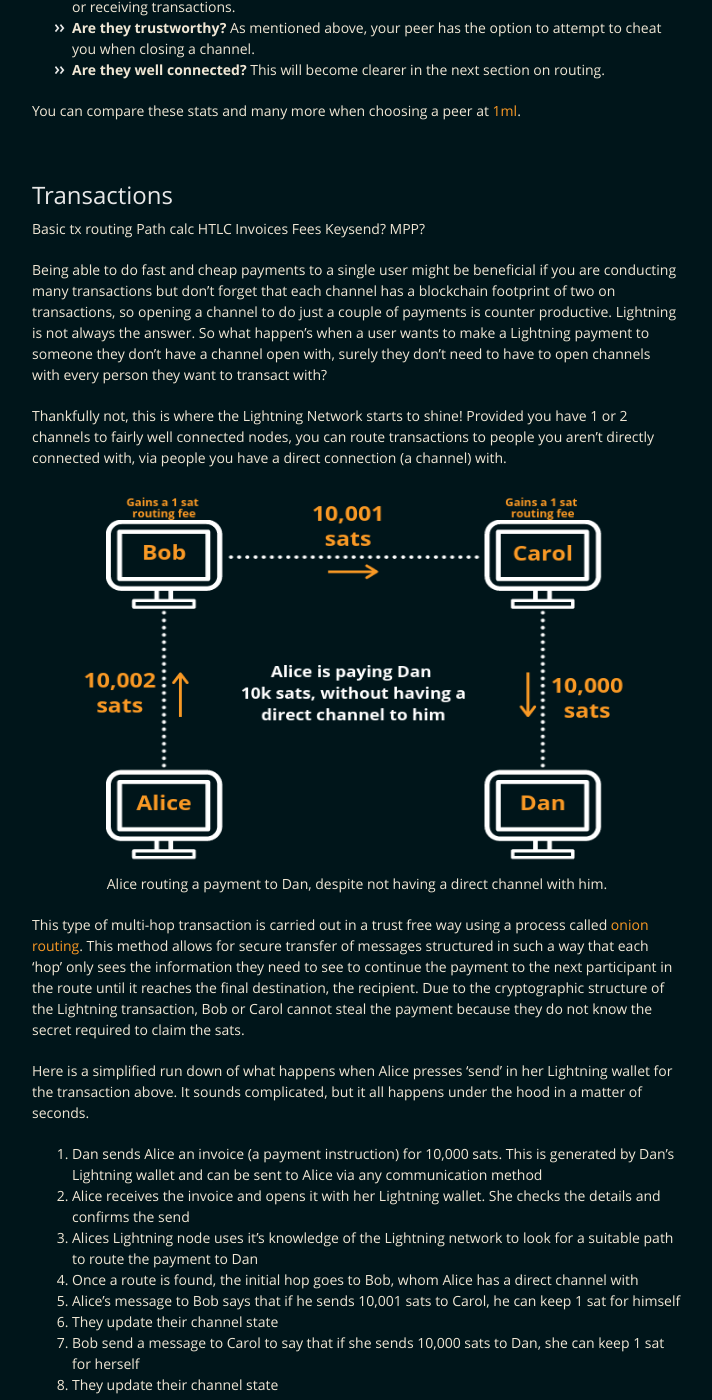
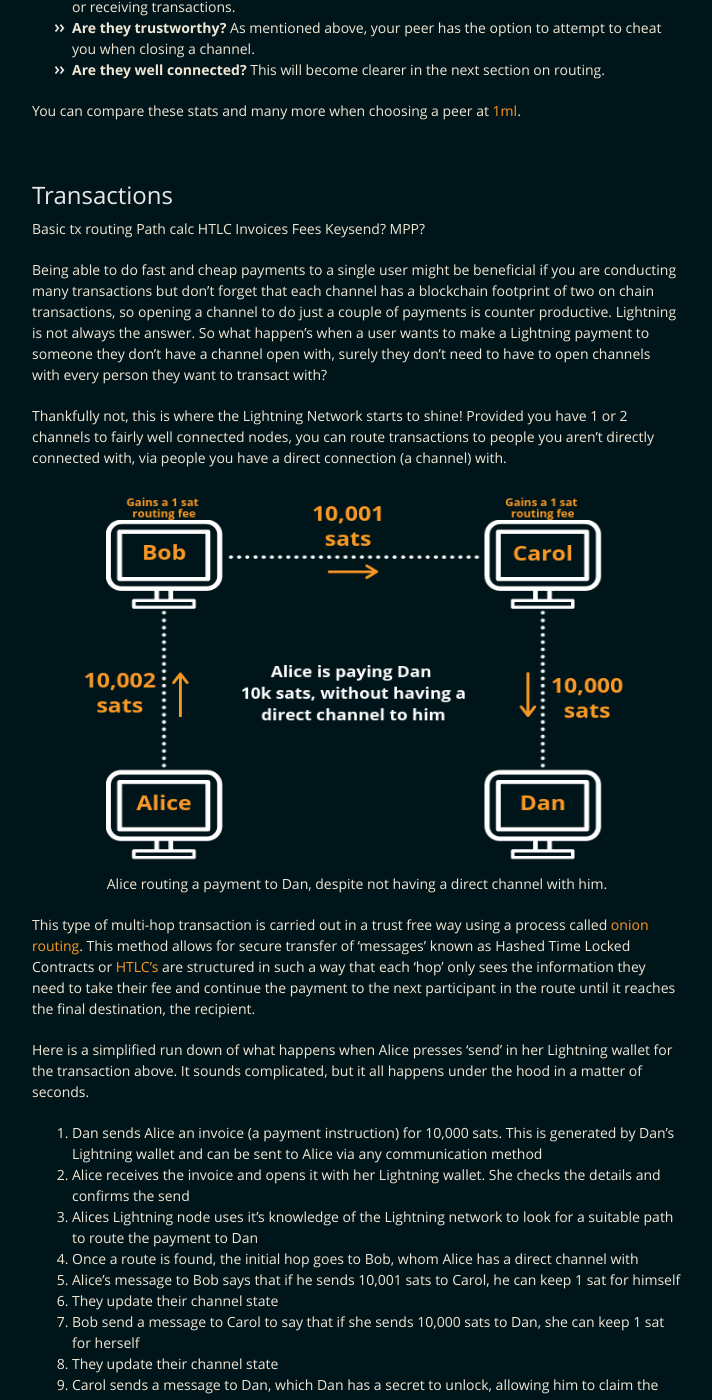
Before and after one commit to BitcoinQnA/ln-guide, a Jekyll site: the page built from index.md, in a window 1280 px wide and 1400 px high, scrolled down 3255 px. Shown: the whole window, without its empty margins (283-995 px from the left). Built offline with Jekyll 4.4.1, drawn with Linux system fonts in a browser that asks for light colours.

Commit message:
Update index.md

```diff
--- a/index.md
+++ b/index.md
@@ -97,7 +97,7 @@ Fees
 Keysend?
 MPP?
 
-Being able to do fast and cheap payments to a single user might be beneficial if you are conducting many transactions but don't forget that each channel has a blockchain footprint of two on transactions, so opening a channel to do just a couple of payments is counter productive. Lightning is not always the answer. So what happen's when a user wants to make a Lightning payment to someone they don't have a channel open with, surely they don't need to have to open channels with every person they want to transact with?
+Being able to do fast and cheap payments to a single user might be beneficial if you are conducting many transactions but don't forget that each channel has a blockchain footprint of two on chain transactions, so opening a channel to do just a couple of payments is counter productive. Lightning is not always the answer. So what happen's when a user wants to make a Lightning payment to someone they don't have a channel open with, surely they don't need to have to open channels with every person they want to transact with?
 
 Thankfully not, this is where the Lightning Network starts to shine! Provided you have 1 or 2 channels to fairly well connected nodes, you can route transactions to people you aren't directly connected with, via people you have a direct connection (a channel) with.
 
@@ -107,7 +107,7 @@ Thankfully not, this is where the Lightning Network starts to shine! Provided yo
 Alice routing a payment to Dan, despite not having a direct channel with him.
 </p>
 
-This type of multi-hop transaction is carried out in a trust free way using a process called [onion routing](https://wiki.ion.radar.tech/tech/lightning/onion-routing). This method allows for secure transfer of messages structured in such a way that each 'hop' only sees the information they need to see to continue the payment to the next participant in the route until it reaches the final destination, the recipient.  Due to the cryptographic structure of the Lightning transaction, Bob or Carol cannot steal the payment because they do not know the secret required to claim the sats.
+This type of multi-hop transaction is carried out in a trust free way using a process called [onion routing](https://wiki.ion.radar.tech/tech/lightning/onion-routing). This method allows for secure transfer of 'messages' known as Hashed Time Locked Contracts or [HTLC's](https://en.bitcoin.it/wiki/Hash_Time_Locked_Contracts) are structured in such a way that each 'hop' only sees the information they need to take their fee and continue the payment to the next participant in the route until it reaches the final destination, the recipient.
 
 Here is a simplified run down of what happens when Alice presses 'send' in her Lightning wallet for the transaction above. It sounds complicated, but it all happens under the hood in a matter of seconds.
 
```
